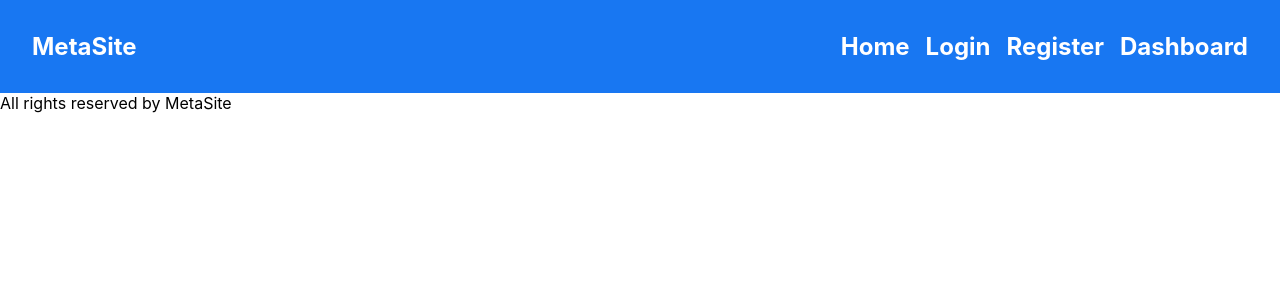
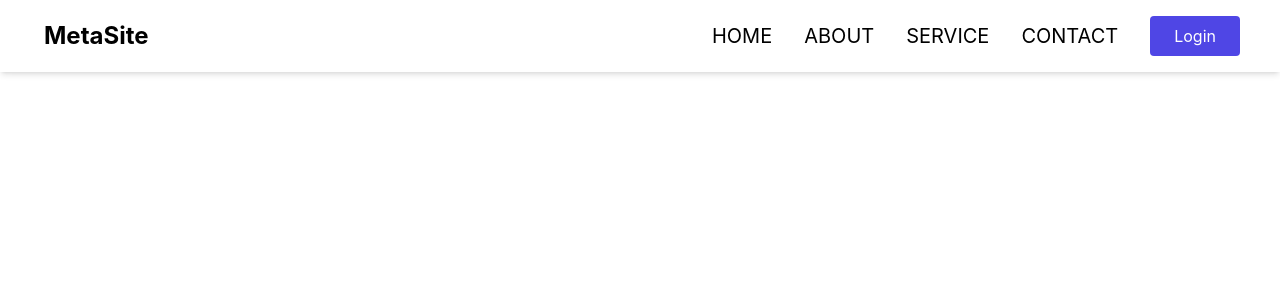
Before and after one commit to Mo-Gamer-2000/MetaSite, a React (Create React App) app in the folder mern-frontend/: page / in a window 1280 px wide. Shown: the top 300 px of the page. Built offline with nearby package versions, Linux system fonts and the light colour scheme.

Commit message:
Responsive Navbar Created

```diff
--- a/mern-frontend/public/index.html
+++ b/mern-frontend/public/index.html
@@ -10,34 +10,20 @@
       content="Web site created using create-react-app"
     />
     <link rel="apple-touch-icon" href="%PUBLIC_URL%/logo192.png" />
-    <!--
-      manifest.json provides metadata used when your web app is installed on a
-      user's mobile device or desktop. See https://developers.google.com/web/fundamentals/web-app-manifest/
-    -->
     <link rel="manifest" href="%PUBLIC_URL%/manifest.json" />
-    <!--
-      Notice the use of %PUBLIC_URL% in the tags above.
-      It will be replaced with the URL of the `public` folder during the build.
-      Only files inside the `public` folder can be referenced from the HTML.
-
-      Unlike "/favicon.ico" or "favicon.ico", "%PUBLIC_URL%/favicon.ico" will
-      work correctly both with client-side routing and a non-root public URL.
-      Learn how to configure a non-root public URL by running `npm run build`.
-    -->
-    <title>React App</title>
+    <title>MetaSite</title>
+    <script src="https://cdn.tailwindcss.com"></script>
+    <script
+      type="module"
+      src="https://unpkg.com/ionicons@7.1.0/dist/ionicons/ionicons.esm.js"
+    ></script>
+    <script
+      nomodule
+      src="https://unpkg.com/ionicons@7.1.0/dist/ionicons/ionicons.js"
+    ></script>
   </head>
   <body>
     <noscript>You need to enable JavaScript to run this app.</noscript>
     <div id="root"></div>
-    <!--
-      This HTML file is a template.
-      If you open it directly in the browser, you will see an empty page.
-
-      You can add webfonts, meta tags, or analytics to this file.
-      The build step will place the bundled scripts into the <body> tag.
-
-      To begin the development, run `npm start` or `yarn start`.
-      To create a production bundle, use `npm run build` or `yarn build`.
-    -->
   </body>
 </html>
--- /dev/null
+++ b/mern-frontend/src/components/Button.jsx
@@ -0,0 +1,11 @@
+import React from "react";
+
+const Button = (props) => {
+  return (
+    <button className="bg-indigo-600 text-white font-[Martian Mono] py-2 px-6 rounded md:ml-8 hover:bg-indigo-400 duration-500">
+      {props.children}
+    </button>
+  );
+};
+
+export default Button;
--- a/mern-frontend/src/components/Header.css
+++ /dev/null
@@ -1,56 +0,0 @@
-nav {
-  background-color: #1877f2;
-  padding: 1rem 2rem;
-  display: flex;
-  justify-content: space-between;
-  align-items: center;
-}
-
-.navbar-brand a,
-ul li a {
-  text-decoration: none;
-  color: white;
-  font-weight: bold;
-  font-size: 1.5rem;
-}
-
-ul {
-  list-style: none;
-  display: flex;
-  gap: 1rem;
-}
-
-ul li a:hover {
-  text-decoration: underline 2px solid white;
-}
-
-.menu-icon {
-  display: none;
-  font-size: 2rem;
-  cursor: pointer;
-  color: white;
-}
-
-ul.active {
-  display: block;
-  position: absolute;
-  top: 60px;
-  right: 10px;
-  background-color: #1877f2;
-  flex-direction: column;
-  align-items: flex-start;
-  gap: 1rem;
-  padding: 1rem;
-  border-radius: 10px;
-  z-index: 10;
-}
-
-@media (max-width: 768px) {
-  ul {
-    display: none;
-  }
-
-  .menu-icon {
-    display: block;
-  }
-}
--- a/mern-frontend/src/components/Header.jsx
+++ b/mern-frontend/src/components/Header.jsx
@@ -1,37 +1,51 @@
-import React, { useState } from "react"; // <-- Import useState
-import { Link } from "react-router-dom";
-import "./Header.css";
+import { link } from "joi";
+import Button from "./Button";
+import { useState } from "react";
 
 const Navbar = () => {
-  const [menuOpen, setMenuOpen] = useState(false); // <-- State to toggle the menu
+  const Links = [
+    { name: "HOME", link: "/" },
+    { name: "ABOUT", link: "/about" },
+    { name: "SERVICE", link: "/service" },
+    { name: "CONTACT", link: "/contact" },
+  ];
+
+  const [open, setOpen] = useState(false);
 
   return (
-    <nav>
-      <div className="navbar-brand">
-        <Link to="/">MetaSite</Link>
+    <div className="w-full fixed top-0 left-0 shadow-md">
+      <div className="md:flex items-center justify-between bg-white py-4 md:px-10 px-7">
+        <div className="font-bold text-2xl cursor-pointer flex items-center font-[Martian Mono] text-black">
+          <span className="text-3xl text-indigo-600 mr-1 pt-2">
+            <ion-icon name="globe-outline"></ion-icon>
+          </span>
+          MetaSite
+        </div>
+        <div
+          onClick={() => setOpen(!open)}
+          className="text-3xl absolute right-8 top-6 cursor-pointer md:hidden"
+        >
+          <ion-icon name={open ? "close" : "menu"}></ion-icon>
+        </div>
+        <ul
+          className={`md:flex md:items-center md:pb-0 pb-12 absolute md:static bg-white md:z-auto z-[-1] left-0 w-full md:w-auto md:pl-0 pl-9 transition-all duration-500 ease-in ${
+            open ? "top-20 opacity-100" : "top-[-490px]"
+          } md:opacity-100 opacity-0`}
+        >
+          {Links.map((link) => (
+            <li key={link.name} className="md:ml-8 text-xl md:my-0 my-7">
+              <a
+                href={link.link}
+                className="text-black hover:text-indigo-600 duration-500"
+              >
+                {link.name}
+              </a>
+            </li>
+          ))}
+          <Button>Login</Button>
+        </ul>
       </div>
-      {/* Hamburger menu icon */}
-      <div className="menu-icon" onClick={() => setMenuOpen(!menuOpen)}>
-        {menuOpen ? "✖" : "☰"}{" "}
-        {/* Conditionally render close or hamburger icon */}
-      </div>
-      <ul className={menuOpen ? "active" : ""}>
-        {" "}
-        {/* <-- Conditionally apply a class */}
-        <li>
-          <Link to="/">Home</Link>
-        </li>
-        <li>
-          <Link to="/login">Login</Link>
-        </li>
-        <li>
-          <Link to="/register">Register</Link>
-        </li>
-        <li>
-          <Link to="/dashboard">Dashboard</Link>
-        </li>
-      </ul>
-    </nav>
+    </div>
   );
 };
 
--- a/mern-frontend/src/index.js
+++ b/mern-frontend/src/index.js
@@ -11,7 +11,4 @@
   </React.StrictMode>
 );
 
-// If you want to start measuring performance in your app, pass a function
-// to log results (for example: reportWebVitals(console.log))
-// or send to an analytics endpoint. Learn more: https://bit.ly/CRA-vitals
 reportWebVitals();
--- /dev/null
+++ b/tailwind.config.js
@@ -0,0 +1,8 @@
+/** @type {import('tailwindcss').Config} */
+module.exports = {
+  content: [],
+  theme: {
+    extend: {},
+  },
+  plugins: [],
+}
```
